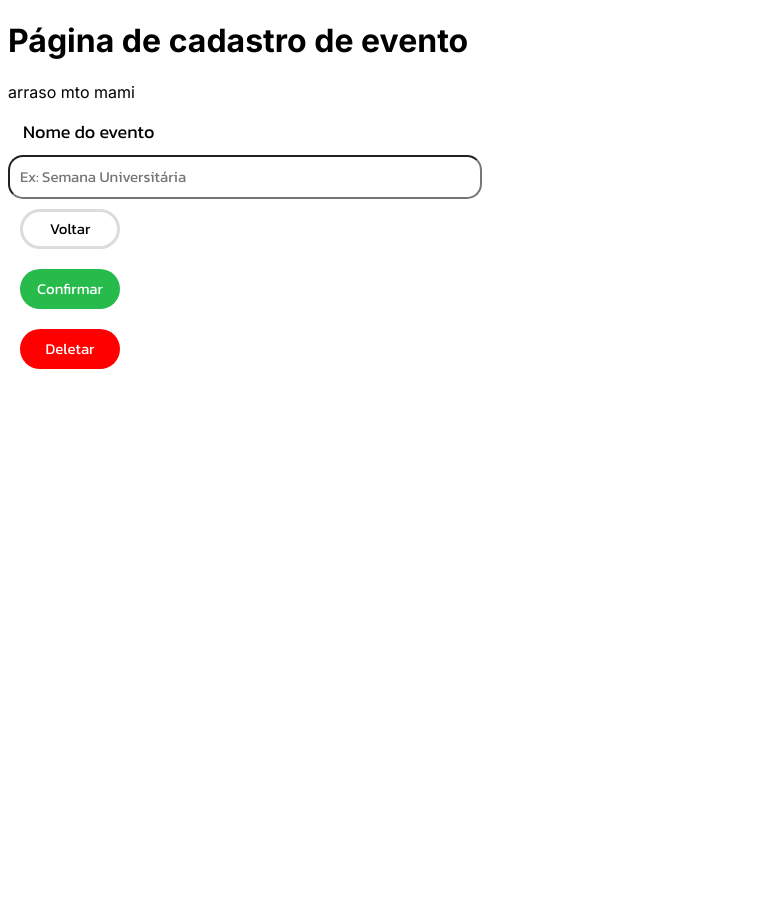
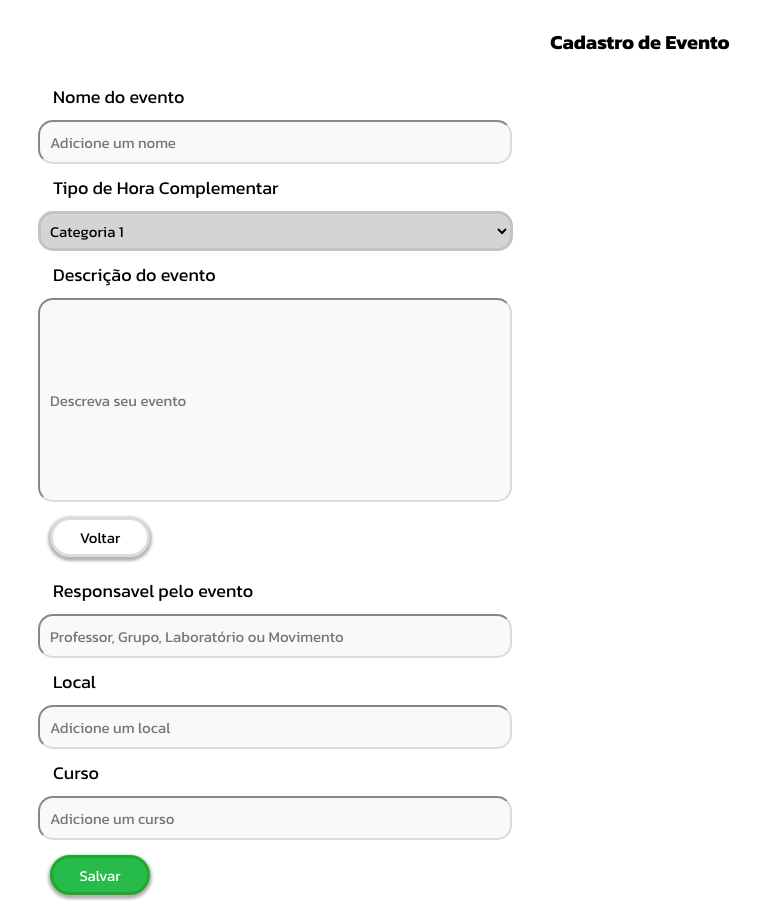
Before and after one commit to mateus-fernandes20/SISGEHC, a Next.js app in the folder sisgehc/: page /cadevento in a window 1280 px wide. Shown: the whole page, without its empty margins (0-784 px from the left). Before the commit the page ends 800 px from the top, so only its background shows below. Built offline with nearby package versions, Linux system fonts and the light colour scheme.

Commit message:
página de cadastro de evento

```diff
--- a/sisgehc/src/app/cadevento/page.tsx
+++ b/sisgehc/src/app/cadevento/page.tsx
@@ -1,16 +1,34 @@
 import Input from "../components/Input/Input";
 import Button from "../components/Button/Button";
+import Select from "../components/Select/Select";
 import "./style.css"
 
 export default function cadevento() {
     return (
       <>
-      <h1>Página de cadastro de evento</h1>
-      <p>arraso mto mami</p>
-      <Input placeholder="Ex: Semana Universitária" text="Nome do evento"/>
-      <Button text="Voltar" color="padrao"/>
-      <Button text="Confirmar" color="btn-verde"/>
-      <Button text="Deletar" color="btn-vermelho"/>
+      <div className="titulo">
+      <h4>Cadastro de Evento</h4>
+      </div>
+      <div>
+        <div className="colunaDireita">
+          <Input placeholder={"Adicione um nome"} text={"Nome do evento"}></Input>
+          <Select></Select>
+          <Input id="texto" placeholder="Descreva seu evento" text="Descrição do evento"></Input>
+          <Button text={"Voltar"} color={""} ></Button>
+        </div>
+        <div className="colunaEsquerda">
+          <Input placeholder="Professor, Grupo, Laboratório ou Movimento" text="Responsavel pelo evento"></Input>
+          <Input placeholder={"Adicione um local"} text={"Local"}></Input>
+          <Input placeholder={"Adicione um curso"} text={"Curso"}></Input>
+          <div>
+            <div>
+
+            </div>
+            <div></div>
+          </div>
+          <Button text="Salvar" color="btn-verde"></Button>
+        </div>
+      </div>
       </>
     );
   }
--- a/sisgehc/src/app/cadevento/style.css
+++ b/sisgehc/src/app/cadevento/style.css
@@ -0,0 +1,18 @@
+:root {
+    font-family: 'Kanit', sans-serif;
+    font-size: 20px;
+}
+
+h4 {
+    font-family: 'Kanit', sans-serif;
+    font-size: 20px;
+    font-weight: bold;
+}
+
+.titulo {
+    text-align: center;
+}
+
+div {
+    margin: 5px 10px;
+}
--- a/sisgehc/src/app/components/Button/Button.css
+++ b/sisgehc/src/app/components/Button/Button.css
@@ -1,4 +1,4 @@
-.buttonbox .padrao {
+.buttonbox button {
     height: 40px;
     width: 100px;
     border-radius: 35px;
@@ -7,6 +7,7 @@
     font-family: 'Kanit';
     font-size: 15px;
     border: 3px solid #dcdcdc;
+    box-shadow: 0px 2px 3px 2px #b4b4b4;
 }
 
 .buttonbox .btn-vermelho {
@@ -19,6 +20,8 @@
     font-size: 15px;
     border: none;
     color: white;
+    border: 3px solid #d80000;
+    box-shadow: 0px 2px 3px 2px #b4b4b4;
 }
 
 .buttonbox .btn-verde {
@@ -31,4 +34,6 @@
     font-size: 15px;
     border: none;
     color: white;
+    border: 3px solid #20aa2a;
+    box-shadow: 0px 2px 3px 2px #b4b4b4;
 }
--- a/sisgehc/src/app/components/Input/Input.css
+++ b/sisgehc/src/app/components/Input/Input.css
@@ -5,8 +5,10 @@
     font-size: 15px;
     font-family: 'Kanit';
     stroke-width: 3px;
-    stroke-color: #dcdcdc;
+    border-color: #dbdbdb;
+    background-color: #f9f9f9;
     padding: 0px 10px;
+    text-align: left;
 }
 
 .inputbox p {
@@ -14,3 +16,16 @@
     font-size: 18px;
     font-family: 'Kanit', sans-serif;
 }
+
+.inputbox #texto {
+    width: 450px;
+    height: 200px;
+    border-radius: 15px;
+    font-size: 15px;
+    font-family: 'Kanit';
+    stroke-width: 3px;
+    border-color: #dbdbdb;
+    background-color: #f9f9f9;
+    padding: 0px 10px;
+    text-align: start;
+}
--- a/sisgehc/src/app/components/Input/Input.tsx
+++ b/sisgehc/src/app/components/Input/Input.tsx
@@ -2,11 +2,11 @@ import { inputProps } from '@/types'
 import React from 'react'
 import "./Input.css";
 
-const Input = ({placeholder, text}: inputProps) => {
+const Input = ({id, placeholder, text}: inputProps) => {
   return (
     <div className='inputbox'>
         <p>{text}</p>
-        <input placeholder={placeholder}/>
+        <input id={id} placeholder={placeholder}/>
     </div>
   )
 }
--- /dev/null
+++ b/sisgehc/src/app/components/Select/Select.css
@@ -0,0 +1,16 @@
+.selectbox #selectCat {
+    width: 475px;
+    height: 40px;
+    border-radius: 15px;
+    font-family: 'Kanit', sans-serif;
+    font-size: 15px;
+    border: 3px solid #c4c2c2;
+    padding: 0px 5px;
+    background-color: #d4d4d4;
+}
+
+.selectbox p {
+    margin: 10px 15px;
+    font-size: 18px;
+    font-family: 'Kanit', sans-serif;
+}
--- /dev/null
+++ b/sisgehc/src/app/components/Select/Select.tsx
@@ -0,0 +1,18 @@
+import { buttonProps } from '@/types'
+import React from 'react'
+import "./Select.css"
+
+const Select = () => {
+    return (
+      <div className='selectbox'>
+        <p>Tipo de Hora Complementar</p>
+          <select name="Categoria" id="selectCat">
+            <option value="cat1">Categoria 1</option>
+            <option value="cat2">Categoria 2</option>
+            <option value="cat3">Categoria 3</option>
+          </select>
+      </div>
+    )
+}
+
+export default Select
--- a/sisgehc/src/types/index.ts
+++ b/sisgehc/src/types/index.ts
@@ -1,4 +1,5 @@
 export interface inputProps{
+    id?: string;
     placeholder: string;
     text: string;
 }
@@ -7,3 +8,7 @@ export interface buttonProps{
     text: string;
     color: string;
 }
+
+export interface selectProps{
+
+}
```
